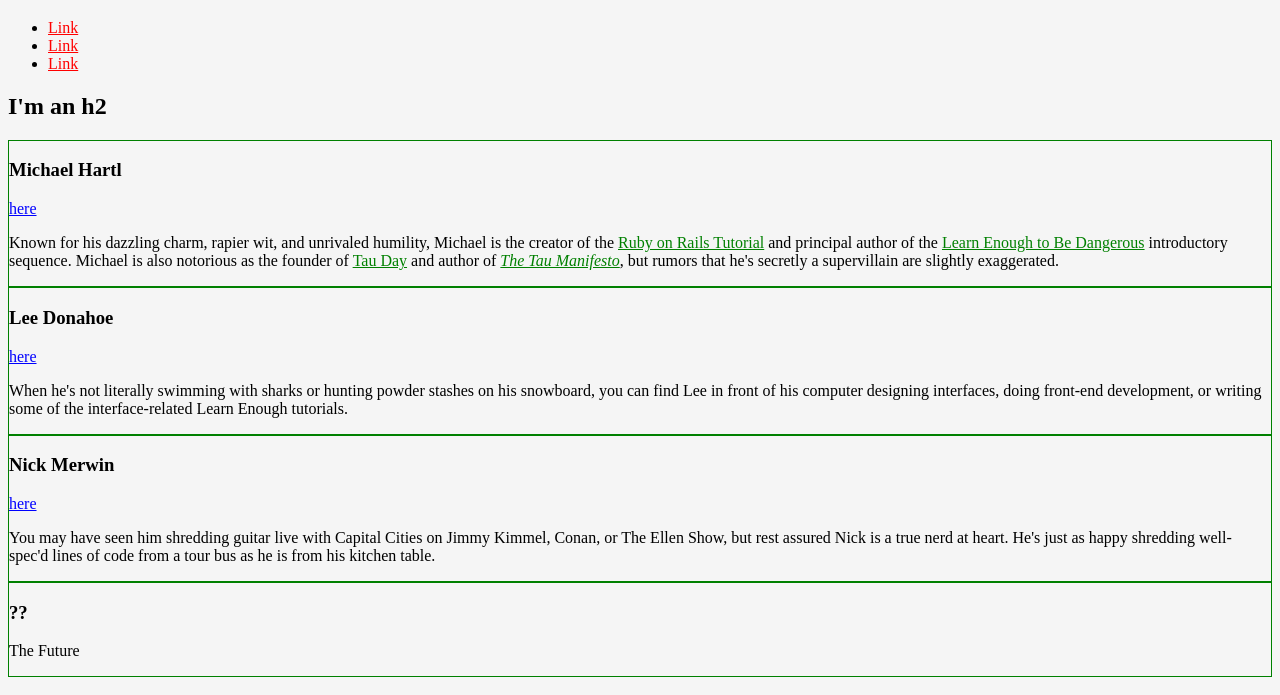
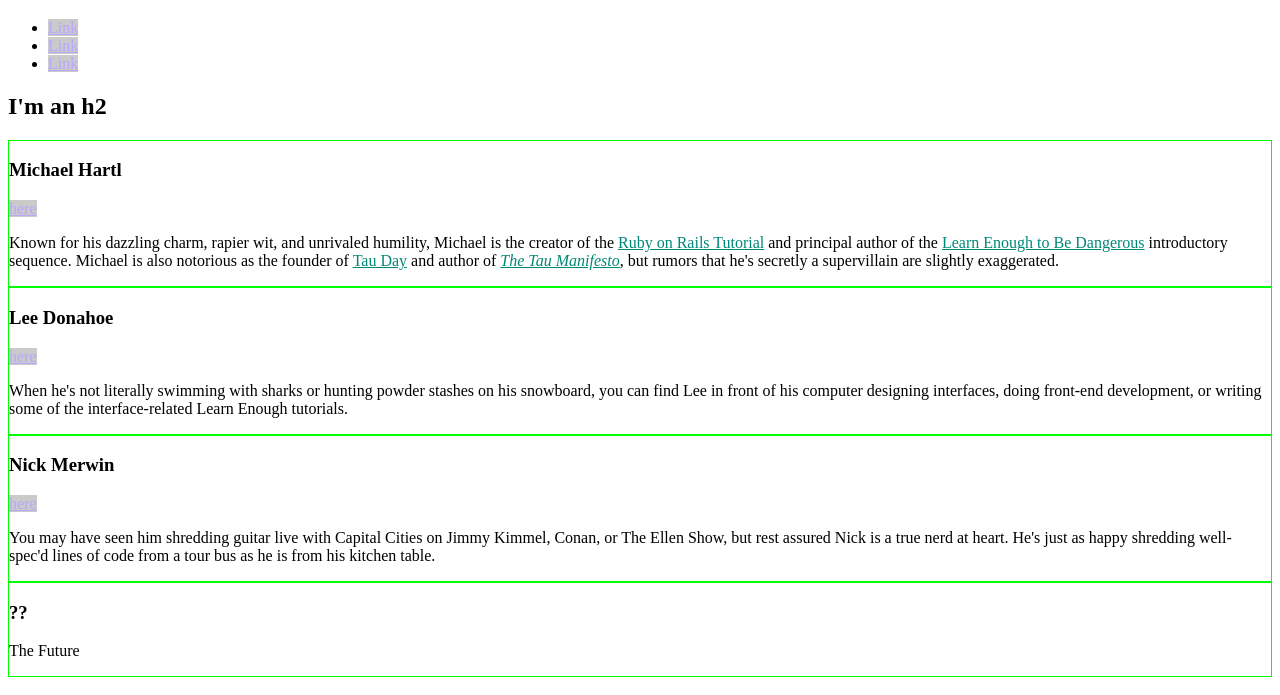
Before and after one commit to LikeaDame/LikeaDame.github.io, a plain HTML site: page index.html in a window 1280 px wide. Shown: the part 61-756 px from the top of the page. Drawn offline with Linux system fonts and the light colour scheme.

Commit message:
End of 3.1

```diff
--- a/index.html
+++ b/index.html
@@ -6,25 +6,26 @@
     <style>
       /* HTML STYLES */
       html {
-        background: whitesmoke
+        background: FFF
         }
       /* GLOBAL STYLES */
         a {
-            color: #ff0000;
+            color: #b9a7fa;
         }
         div.bio-box {
-          border: 1px solid green;
+          border: 1px solid #0F0;
         }
       /* SOCIAL STYLES */
         .social-link {
-          color: blue;
+          background: rgba(150, 150, 150, .5);
+          color: rgba(#00F; #00F, #00F, .2);
         }
       /* BIO STYLES */
         .bio-box {
             border: 1px solid black;
         }
         .bio-copy a {
-            color: green;
+            color: #087;
         }
     </style>
   </head>
@@ -33,13 +34,13 @@
     <h1>I'm an h1</h1>
     <ul>
       <li>
-        <a href="https://example.com/">Link</a>
+        <a href="https://example.com/" class="social-link">Link</a>
       </li>
       <li>
-        <a href="https://example.com/">Link</a>
+        <a href="https://example.com/" class="social-link">Link</a>
       </li>
       <li>
-        <a href="https://example.com/">Link</a>
+        <a href="https://example.com/" class="social-link">Link</a>
       </li>
     </ul>
 
```
